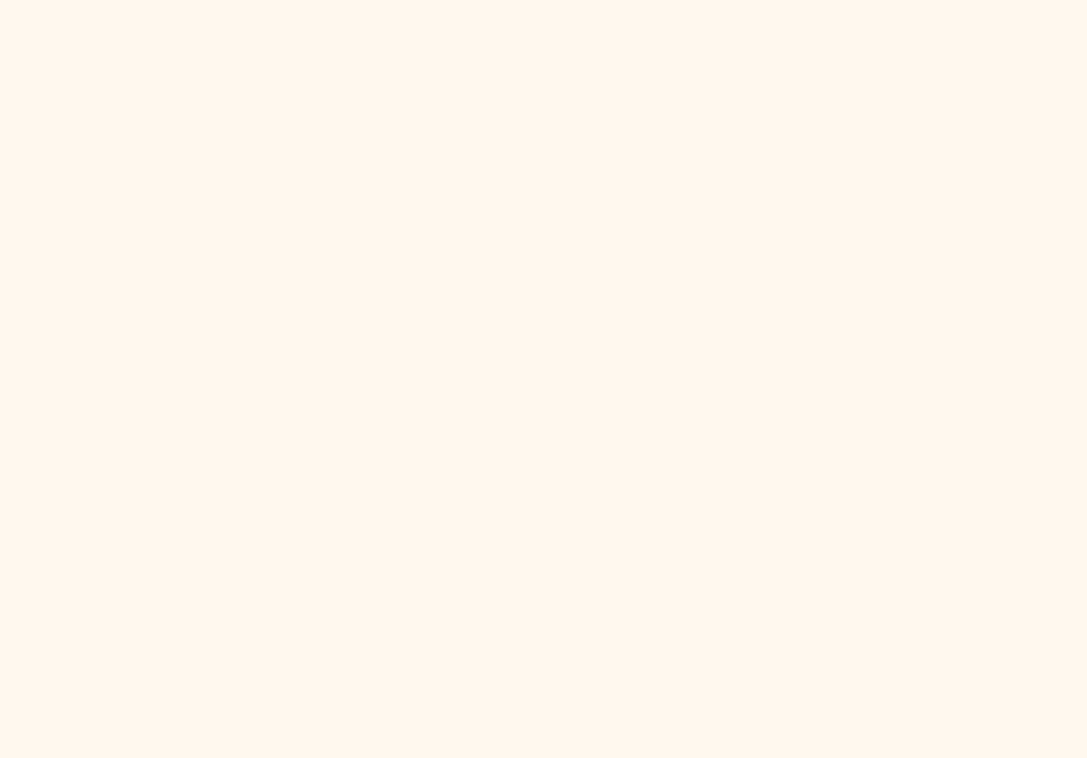
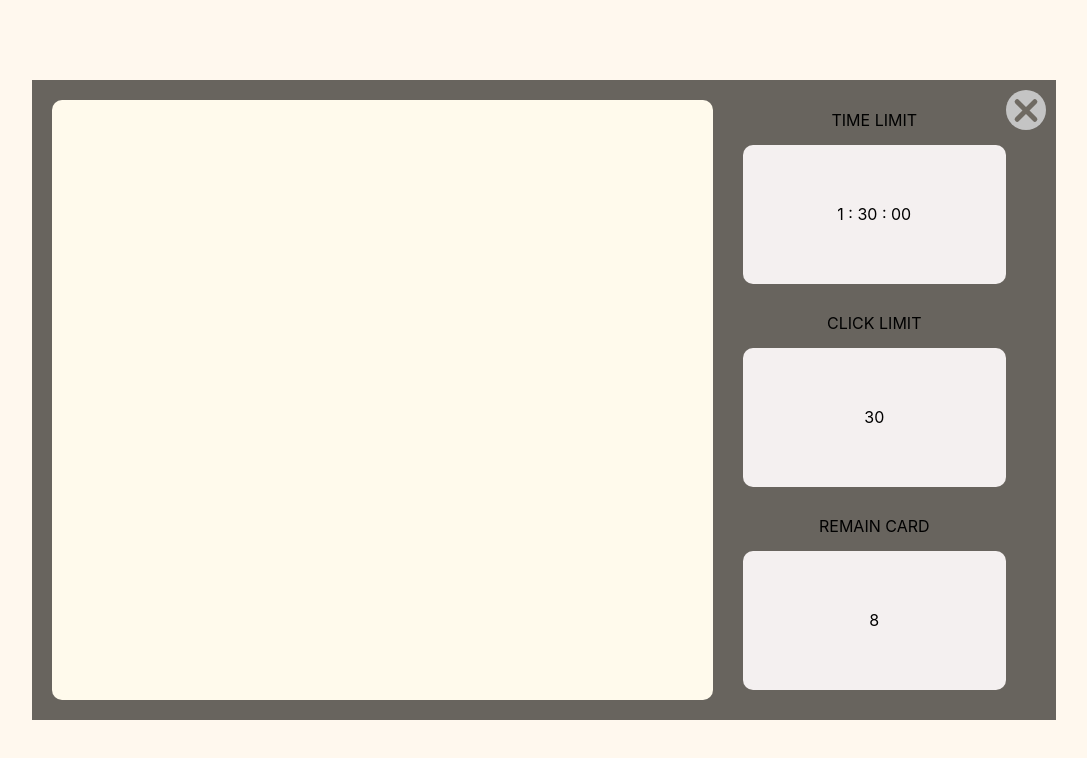
Before and after one commit to peter-coco/Card_Pair_Matching_Game, a React (Create React App) app: page /gameBoard in a window 1280 px wide. Shown: the top 758 px of the page, without its empty margins (96-1183 px from the left). Built offline with nearby package versions, Linux system fonts and the light colour scheme.

Commit message:
GameBoard : html, css

```diff
--- a/src/components/Background.tsx
+++ b/src/components/Background.tsx
@@ -3,7 +3,7 @@ import styled from "styled-components";
 
 import { Route } from "react-router-dom";
 
-import GameBoard from "./GameBoard";
+import GameBoard from "./GameBoard/GameBoard";
 import Home from "./Home";
 import Join from "./Join";
 import Login from "./Login";
--- a/src/components/GameBoard.tsx
+++ /dev/null
@@ -1,9 +0,0 @@
-import React, { useEffect } from "react";
-import styled from "styled-components";
-
-const GameBoardWrap = styled.div``;
-
-const GameBoard = () => {
-  return <GameBoardWrap></GameBoardWrap>;
-};
-export default GameBoard;
--- /dev/null
+++ b/src/components/GameBoard/GameBoard.tsx
@@ -0,0 +1,20 @@
+import React, { useEffect } from "react";
+import styled from "styled-components";
+import GameBoardForm from "./GameBoardForm";
+
+const GameBoardWrap = styled.div`
+  width: 100%;
+  height: 100%;
+  display: flex;
+  justify-content: center;
+  align-items: center;
+`;
+
+const GameBoard = () => {
+  return (
+    <GameBoardWrap>
+      <GameBoardForm />
+    </GameBoardWrap>
+  );
+};
+export default GameBoard;
--- /dev/null
+++ b/src/components/GameBoard/GameBoardCards.tsx
@@ -0,0 +1,15 @@
+import React, { useEffect } from "react";
+import styled from "styled-components";
+
+const GameBoardCardsWrap = styled.div`
+  width: 70%;
+  height: 100%;
+  background-color: #fffaec;
+  border-radius: 10px;
+  display: grid;
+`;
+
+const GameBoardCards = () => {
+  return <GameBoardCardsWrap></GameBoardCardsWrap>;
+};
+export default GameBoardCards;
--- /dev/null
+++ b/src/components/GameBoard/GameBoardForm.tsx
@@ -0,0 +1,38 @@
+import React, { useEffect } from "react";
+import { Link } from "react-router-dom";
+import styled from "styled-components";
+import CancleBtnCircle from "../CancleBtnCircle";
+import GameBoardCards from "./GameBoardCards";
+import GameBoardState from "./GameBoardState";
+
+const GameBoardFormWrap = styled.div`
+  width: 80%;
+  height: 80%;
+  background-color: #68645e;
+  position: relative;
+  padding: 20px 40px 20px 20px;
+  box-sizing: border-box;
+  display: flex;
+  gap: 20px;
+`;
+
+const GameBoardForm = () => {
+  return (
+    <GameBoardFormWrap>
+      <Link
+        style={{
+          position: "absolute",
+          right: "10px",
+          top: "10px",
+          zIndex: 1,
+        }}
+        to="/"
+      >
+        <CancleBtnCircle />
+      </Link>
+      <GameBoardCards />
+      <GameBoardState />
+    </GameBoardFormWrap>
+  );
+};
+export default GameBoardForm;
--- /dev/null
+++ b/src/components/GameBoard/GameBoardState.tsx
@@ -0,0 +1,54 @@
+import React, { useEffect } from "react";
+import styled from "styled-components";
+
+const GameBoardStateWrap = styled.div`
+  width: 30%;
+  height: 100%;
+  display: flex;
+  flex-direction: column;
+  justify-content: space-between;
+  padding: 10px;
+  box-sizing: border-box;
+`;
+
+const GameBoardStateContent = styled.div`
+  display: flex;
+  flex-direction: column;
+  width: 100%;
+  height: 30%;
+`;
+const GameBoardStateTitle = styled.div`
+  display: flex;
+  justify-content: center;
+  width: 100%;
+  height: 20%;
+`;
+const GameBoardStateValue = styled.div`
+  width: 100%;
+  height: 80%;
+  display: flex;
+  justify-content: center;
+  align-items: center;
+  background-color: #f4f0f0;
+  border-radius: 10px;
+`;
+
+const GameBoardState = () => {
+  return (
+    <GameBoardStateWrap>
+      <GameBoardStateContent>
+        <GameBoardStateTitle>TIME LIMIT</GameBoardStateTitle>
+        <GameBoardStateValue>1 : 30 : 00</GameBoardStateValue>
+      </GameBoardStateContent>
+      <GameBoardStateContent>
+        <GameBoardStateTitle>CLICK LIMIT</GameBoardStateTitle>
+        <GameBoardStateValue>30</GameBoardStateValue>
+      </GameBoardStateContent>
+      <GameBoardStateContent>
+        <GameBoardStateTitle>REMAIN CARD</GameBoardStateTitle>
+        <GameBoardStateValue>8</GameBoardStateValue>
+      </GameBoardStateContent>
+    </GameBoardStateWrap>
+  );
+};
+export default GameBoardState;
--- a/src/components/RuleOfGameForm.tsx
+++ b/src/components/RuleOfGameForm.tsx
@@ -58,6 +58,7 @@ const RuleOfGameFormExplan = styled.div`
   display: flex;
   justify-content: center;
   align-items: center;
+  font-size: 23px;
 `;
 
 const RuleOfGameForm = () => {
```
